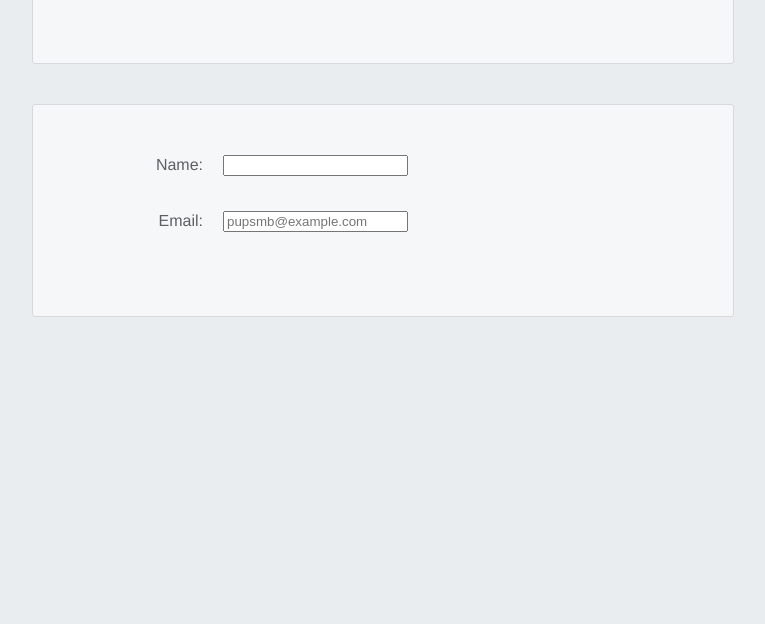
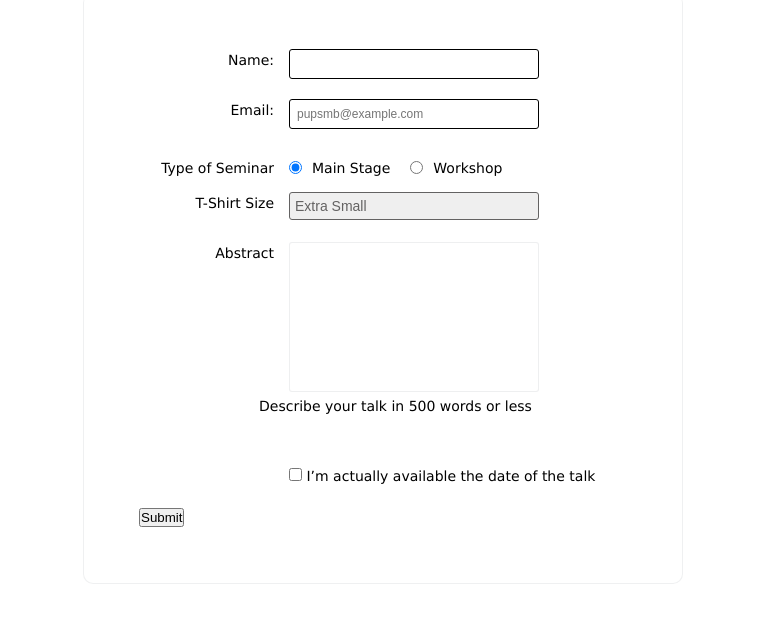
Before and after one commit to BhielGlorioso/Glorioso-HTML-Forms, a plain HTML site: page submission.html in a window 1280 px wide. Shown: the part 202-826 px from the top of the page, without its empty margins (257-1022 px from the left). Before the commit the page ends 800 px from the top, so only its background shows below. Drawn offline with Linux system fonts and the light colour scheme.

Commit message:
first commit

```diff
--- a/styles.css
+++ b/styles.css
@@ -1,14 +1,51 @@
+*
 {
   margin: 0;
   padding: 0;
   box-sizing: border-box;
 }
 
-body {
-    color: #5D6063;
-    background-color: #EAEDF0;
-    font-family: "Helvetica", "Arial", sans-serif;
-    font-size: 16px;
+.container1
+{
+  border-radius: 10px;
+  width: 500px;
+  height: 200px;
+  margin-top: 287px;
+  margin-bottom: 287px;
+  background: #ffffff42;
+  position: relative;
+}
+
+.container1 h1
+{
+  font-family: 'Lucida Sans', 'Lucida Sans Regular', 'Lucida Grande', 'Lucida Sans Unicode', Geneva, Verdana, sans-serif;
+  margin: 0%;
+  padding: 0%;
+  font-size: 30px;
+  text-transform: uppercase;
+  text-align: center;
+  position: relative;
+  top: 45%;
+  transform: translateY(-50%);
+}
+
+.container1 p
+{
+  font-family: 'Lucida Sans', 'Lucida Sans Regular', 'Lucida Grande', 'Lucida Sans Unicode', Geneva, Verdana, sans-serif;
+  margin: 0%;
+  padding: 0%;
+  font-size: 20px;
+  text-align: center;
+  position: relative;
+  top: 45%;
+  transform: translateY(-50%);
+}
+
+body
+{
+  color: #000000;
+  color: #000000;
+  font-family: 'Lucida Sans', 'Lucida Sans Regular', 'Lucida Grande', 'Lucida Sans Unicode', Geneva, Verdana, sans-serif;  font-size: 16px;
   line-height: 1.3;
 
   display: flex;
@@ -16,84 +53,222 @@ body {
   align-items: center;
 }
 
-.speaker-form-header {
+.speaker-form-header
+{
+  font-family: 'Lucida Sans', 'Lucida Sans Regular', 'Lucida Grande', 'Lucida Sans Unicode', Geneva, Verdana, sans-serif;
   text-align: center;
-    background-color: #F6F7F8;
-    border: 1px solid #D6D9DC;
-    border-radius: 3px;
-
-    width: 80%;
-    margin: 40px 0;
+  background-color: #f6f7f8;
+  border: 1px solid #d6d9dc5d;
+  border-radius: 10px;
+  width: 100%;
+  margin: 15px 0;
   padding: 50px;
 }
 
-.speaker-form-header h1 {
+.speaker-form-header h1
+{
   font-size: 30px;
-    margin-bottom: 20px;
+  margin-bottom: 3px;
 }
 
-.speaker-form {
-    background-color: #F6F7F8;
-    border:  1px solid #D6D9DC;
-    border-radius: 3px;
+.speaker-form
+{
+  background-color: rgba(255, 255, 255, 0.363);
+  border: 1px solid #d6d9dc65;
+  border-radius: 10px;
 
-    width: 80%;
-    padding: 50px;
+  width: 100%;
+  padding: 55px;
   margin: 0 0 40px 0;
-
 }
 
-.form-row {
-    margin-bottom: 40px;
+.form-row
+{
+  margin-bottom: 3px;
   display: flex;
   justify-content: flex-start;
   flex-direction: column;
   flex-wrap: wrap;
 }
 
-.form-row input [type= 'text'] {
+.form-row input[type='text'],
+.form-row input[type='email'] {
   background-color: #ffffff;
-    border: 1px solid #D6D9DC;
+  border: 1px solid #000000;
   border-radius: 3px;
   width: 100%;
   padding: 7px;
-    font-size: 14px;
+  font-size: 12px;
 }
 
-.form-row label {
-    margin-bottom: 15px;
+.form-row label
+{
+  margin-bottom: 2px;
+  margin-top: 2px;
 }
 
-at media query
-.form-row input[type='text']:invalid,
-.form-row input[type='email']:invalid {
-    border: 1px solid #D55C5F;
-    color: #D55C5F;
+.form-row input[type = 'text']:invalid,
+.form-row input[type = 'email']:invalid
+{
+  border: 1px solid #001eff;
+  color: #001eff;
   box-shadow: none;
 }
 
-@media only screen and (min-width: 700px) {
+.legacy-form-row
+{
+  border: none;
+  margin-bottom: 40px;
+  margin-top: 30px;
+}
+
+.legacy-form-row legend
+{
+  margin-bottom: 10px;
+}
+
+.legacy-form-row .radio-label
+{
+  display: block;
+  font-size: 14px;
+  padding: 0 20px 0  10px;
+}
+
+.legacy-form-row input[type = 'radio']
+{
+  margin-top: 2px;
+
+}
+
+.legacy-form-row .radio-label,
+.legacy-form-row input[type = 'radio']
+{
+  float: left;
+}
+
+.form-row select
+{
+  border-radius: 3px;
+  color: #636262;
+  margin-bottom: 2px;
+  width: 100%;
+  padding: 5px;
+  font-size: 14px;
+  border: 1px solid #636262;
+  -webkit-appearance: none;
+  outline: none;
+ }
+
+ .form-row select:focus
+ {
+  border: 3px solid #636262;
+ }
+
+ .form-row textarea
+ {
+  font-family: "Helvetica", "Arial", sans-serif;
+  font-size: 14px;
+
+  border: 1px solid #d6d9dc6c;
+  border-radius: 3px;
+
+  min-height: 150px;
+  margin-bottom: 5px;
+  padding: 7px;
+  resize: none;
+  outline: none;
+ }
+
+ .form-row .instructions
+ {
+  color: #000000;
+  padding: 5;
+  font-size: 14px;
+  margin-bottom: 30px;
+}
+
+#date
+{
+  border-radius: 3px;
+  margin-top: 2px;
+  width: 250px;
+  border: none;
+  padding: 5px;
+  outline: none;
+  color: #000000;
+}
+
+#date:focus
+{
+  border: none;
+}
+
+@media only screen and (min-width: 700px)
+{
   .speaker-form-header,
-    .speaker-form {
+  .speaker-form
+  {
     width: 600px;
   }
-    .form-row {
+
+  .form-row
+  {
     flex-direction: row;
-        align-items: flex-start; /*To avoid stetching*/
+    align-items: flex-start;
     margin-bottom: 20px;
     height: initial;
   }
-    .form-row input[type='text']
-    .form-row input[type='email']
+
+  .form-row input[type = 'text'],
+  .form-row input[type = 'email'],
   .form-row select,
-    .form-row textarea {
+  .form-row textarea
+  {
     width: 250px;
     height: initial;
-        background-color: #ffffff;
   }
-    .form-row label {
+
+  .form-row label
+  {
+    font-size: 14px;
     text-align: right;
-        width: 120px;
-        padding-right: 20px;
+    width: 150px;
+    margin-top: 2px;
+    padding-right: 15px;
+  }
+
+  .legacy-form-row
+  {
+    margin-bottom: 5px;
+  }
+
+  .legacy-form-row legend
+  {
+    font-size: 14px;
+    width: 150px;
+    text-align: right;
+    align-items: flex-start;
+    padding-right: 15px;
+  }
+
+  .legacy-form-row legend
+  {
+    float: left;
+  }
+
+  .form-row .instructions
+  {
+    margin-left: 120px;
+  }
+
+  .form-row .checkbox-label
+  {
+    margin-left: 150px;
+    width: auto;
+  }
+
+  .form-row .instructions
+  {
+    margin-left: 120px;
   }
 }
--- a/submission.html
+++ b/submission.html
@@ -8,30 +8,51 @@
 </head>
 <body>
     <header class="speaker-form-header">
-        <h1>
-            Speaker Submission
-        </h1>
-        <p>
-            <em>
-                Want to speak at our fake Conference?
-                Fill out this form.
-            </em>
-        </p>
+        <h1>Speaker Submission</h1>
+        <p><em>Want to speak at our fake Conference? Fill out this form.</em></p>
     </header>
+
     <form action="" method="get" class="speaker-form">
-    <div class="form-row">
-        <label for="full-name">Name:</label>
-        <input id= "full-name" name= "full-name"
-        type="text">
-    </div>
-    <div class='form-row'>
-        <label for="Email">Email:</label>
-        <input id= "email"
-        name= "email"
-        type="email"
-        placeholder="pupsmb@example.com"/>
+        <div class="form-row">
+            <label for="full-name">Name:</label>
+            <input id="full-name" name="full-name" type="text">
+        </div>
+        <div class="form-row">
+            <label for="email">Email:</label>
+            <input id="email" name="email" type="email" placeholder="pupsmb@example.com">
+        </div>
 
-    </div>
+        <fieldset class="legacy-form-row">
+            <legend>Type of Seminar</legend>
+            <input id="talk-type-1" name="talk-type" type="radio" value="main stage" checked>
+            <label for="talk-type-1" class="radio-label">Main Stage</label>
+            <input id="talk-type-2" name="talk-type" type="radio" value="workshop">
+            <label for="talk-type-2" class="radio-label">Workshop</label>
+        </fieldset>
+
+        <div class="form-row">
+            <label for="t-shirt">T-Shirt Size</label>
+            <select id="t-shirt" name="t-shirt">
+                <option value="xs">Extra Small</option>
+                <option value="s">Small</option>
+                <option value="m">Medium</option>
+                <option value="l">Large</option>
+            </select>
+
+        </div>
+        <div class="form-row">
+            <label for="abstract">Abstract</label>
+            <textarea id="abstract" name="abstract"></textarea>
+            <div class="instructions">Describe your talk in 500 words or less</div>
+        </div>
+        <div class="form-row">
+            <label class="checkbox-label" for="available">
+                <input id="available" name="available" type="checkbox" value="is-available">
+                <span>I’m actually available the date of the talk</span>
+            </label>
+        </div>
+
+        <button type="submit">Submit</button>
     </form>
 </body>
 </html>
```
Also changed, not shown: index.html (line endings or trailing spaces). Lines whose indentation alone changed are shown as unchanged.
